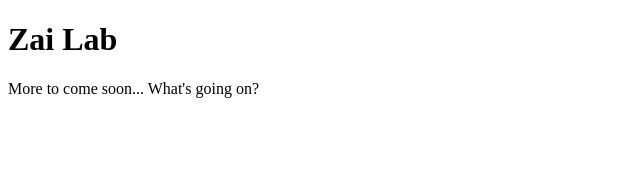
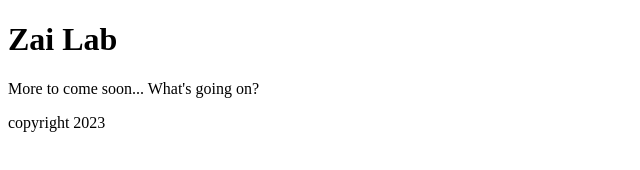
Before and after one commit to adrianzai/adrianzai.github.io, a plain HTML site: page index.html in a window 1280 px wide. Shown: the whole page, without its empty margins (0-640 px from the left). Drawn offline with Linux system fonts and the light colour scheme.

Commit message:
copyright

```diff
--- a/index.html
+++ b/index.html
@@ -17,6 +17,7 @@
         </p>
     </main>
     <footer>
+        copyright 2023
     </footer>
 </body>
 </html>
```
